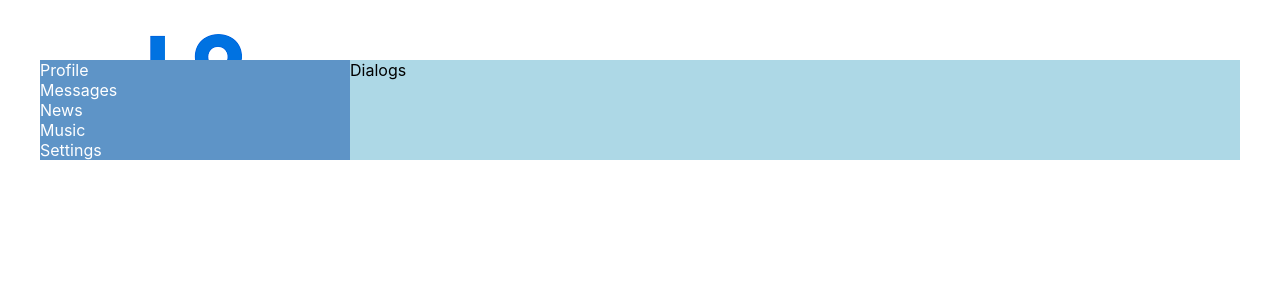
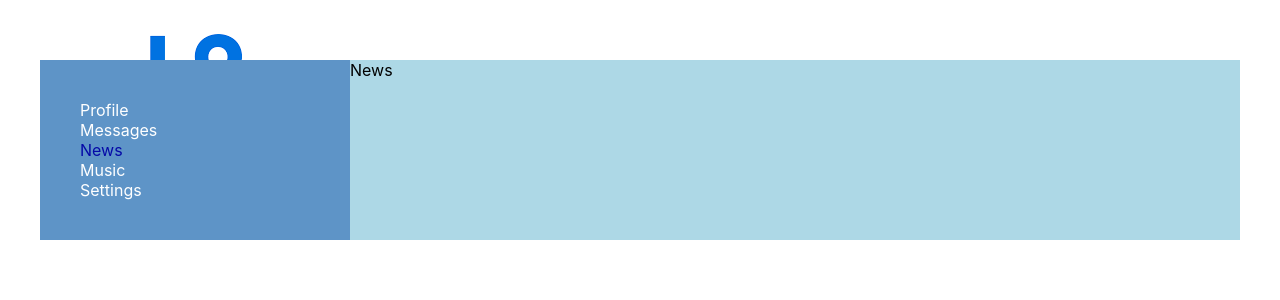
Before and after one commit to AnastasiaStarodubtseva/Social-network, a React (Create React App) app: page /news in a window 1280 px wide. Shown: the top 300 px of the page. Built offline with nearby package versions, Linux system fonts and the light colour scheme.

Commit message:
Add routing

```diff
--- a/package.json
+++ b/package.json
@@ -8,6 +8,7 @@
     "@testing-library/user-event": "^12.1.10",
     "react": "^17.0.1",
     "react-dom": "^17.0.1",
+    "react-router-dom": "^5.2.0",
     "react-scripts": "4.0.3",
     "web-vitals": "^1.0.1"
   },
--- a/src/App.js
+++ b/src/App.js
@@ -3,18 +3,27 @@
 import Navbar from './components/Navbar/Navbar';
 import Profile from './components/Profile/Profile';
 import Dialogs from './components/Dialogs/Dialogs';
+import News from './components/News/News';
+import Music from './components/Music/Music';
+import Settings from './components/Settings/Settings';
+import { BrowserRouter, Route } from 'react-router-dom';
 import './App.css';
 
 const App = () => {
   return (
-    <div className='app-wrapper'>
-      <Header />
-      <Navbar />
-      {/* <Profile /> */}
-      <div className='app-wrapper-content'>
-        <Dialogs />
+    <BrowserRouter>
+      <div className='app-wrapper'>
+        <Header />
+        <Navbar />
+        <div className='app-wrapper-content'>
+          <Route path='/profile' component={Profile}/>
+          <Route path='/dialogs' component={Dialogs}/>
+          <Route path='/news' component={News} />
+          <Route path='/music' component={Music} />
+          <Route path='/settings' component={Settings} />
+        </div>
       </div>
-    </div>
+    </BrowserRouter>
   );
 }
 
--- /dev/null
+++ b/src/components/Music/Music.jsx
@@ -0,0 +1,12 @@
+import React from 'react';
+import s from './Music.module.css';
+
+const Music = (props) => {
+  return (
+    <div>
+      Music
+    </div>
+  )
+}
+
+export default Music;
--- a/src/components/Navbar/Navbar.jsx
+++ b/src/components/Navbar/Navbar.jsx
@@ -1,35 +1,24 @@
 import React from 'react';
 import s from './Navbar.module.css';
-
-// let s = {
-//   'nav' : 'Navbar_nav__2imOE',
-//   'item' : 'Navbar_item__zmMk4',
-//   'active' : ''
-// }
-
-let c1 = 'item';
-let c2 = 'active';
-//'item active'
-let classes = c1 + '' + c2;
-let classesNew = `${s.item} ${s.active}`;
+import { NavLink } from 'react-router-dom';
 
 const Navbar = () => {
   return (
     <nav className={s.nav}>
       <div className={s.item}>
-        <a>Profile</a>
+        <NavLink to='/profile' activeClassName={s.active}>Profile</NavLink>
       </div>
-      <div className= {`${s.item} ${s.active}`}>
-        <a>Messages</a>
+      <div className= {s.item}>
+        <NavLink to='/dialogs' activeClassName={s.active}>Messages</NavLink>
       </div>
       <div className={s.item}>
-        <a>News</a>
+        <NavLink to='/news' activeClassName={s.active}>News</NavLink>
       </div>
       <div className={s.item}>
-        <a>Music</a>
+        <NavLink to='/music' activeClassName={s.active}>Music</NavLink>
       </div>
       <div className={s.item}>
-        <a>Settings</a>
+        <NavLink to='/settings' activeClassName={s.active}>Settings</NavLink>
       </div>
     </nav>
   )
--- a/src/components/Navbar/Navbar.module.css
+++ b/src/components/Navbar/Navbar.module.css
@@ -1,8 +1,14 @@
 .nav {
   grid-area: n;
   background-color: rgb(94, 148, 199);
+  padding: 40px;
 }
 
-.item {
+.item a {
   color: #fff;
+  text-decoration: none;
 }
+
+.item a.active {
+  color: #0509a7;
+}
--- /dev/null
+++ b/src/components/News/News.jsx
@@ -0,0 +1,12 @@
+import React from 'react';
+import s from './News.module.css';
+
+const News = (props) => {
+  return (
+    <div>
+      News
+    </div>
+  )
+}
+
+export default News;
--- /dev/null
+++ b/src/components/Settings/Settings.jsx
@@ -0,0 +1,12 @@
+import React from 'react';
+import s from './Settings.module.css';
+
+const Settings = (props) => {
+  return (
+    <div>
+      Settings
+    </div>
+  )
+}
+
+export default Settings;
```
Also changed, not shown: src/components/Music/Music.module.css (added), src/components/News/News.module.css (added), src/components/Settings/Settings.module.css (added), 2 other files (tests, documents, lock files or other folders).
